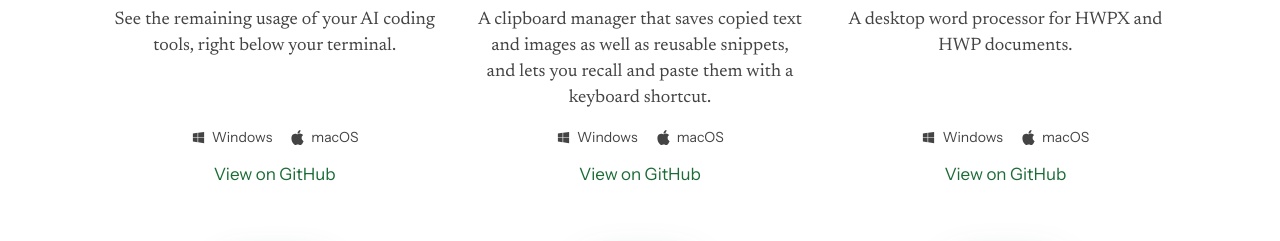
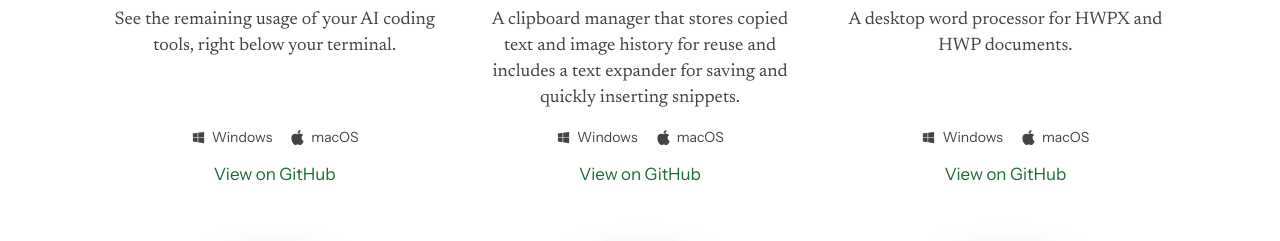
Before and after one commit to chojema/AppPark, a plain HTML site: page index.html in a window 1280 px wide. Shown: the part 481-722 px from the top of the page. Drawn offline with Linux system fonts and the light colour scheme; a web font is replaced by a local one.

Commit message:
Refine Chojema CopyKeep card description

```diff
--- a/index.html
+++ b/index.html
@@ -129,7 +129,7 @@
       <section class="app">
         <img src="assets/chojema-copykeep.svg?v=rounded-1" alt="" width="256" height="256">
         <h2 lang="en">Chojema CopyKeep</h2>
-        <p data-i18n="copyKeepLine">텍스트·이미지 복사 기록과 상용구를 저장하고, 단축키로 불러와 붙여넣는 클립보드 관리 앱입니다.</p>
+        <p data-i18n="copyKeepLine">텍스트·이미지 복사 기록을 보관해 재사용하고, 자주 쓰는 상용구도 저장해 바로 입력하는 클립보드 관리 앱입니다.</p>
         <ul class="platforms" lang="en" aria-label="지원 환경" data-i18n-label="platformsLabel">
           <li><svg viewBox="0 0 24 24" aria-hidden="true"><path d="M3 5.5 10.5 4.4v7.1H3zM11.5 4.3 21 3v8.5h-9.5zM3 12.5h7.5v7.1L3 18.5zM11.5 12.5H21V21l-9.5-1.3z"/></svg>Windows</li>
           <li><svg viewBox="0 0 24 24" aria-hidden="true"><path d="M12.152 6.896c-.948 0-2.415-1.078-3.96-1.04-2.04.027-3.91 1.183-4.961 3.014-2.117 3.675-.546 9.103 1.519 12.09 1.013 1.454 2.208 3.09 3.792 3.039 1.52-.065 2.09-.987 3.935-.987 1.831 0 2.35.987 3.96.948 1.637-.026 2.676-1.48 3.676-2.948 1.156-1.688 1.636-3.325 1.662-3.415-.039-.013-3.182-1.221-3.22-4.857-.026-3.04 2.48-4.494 2.597-4.559-1.429-2.09-3.623-2.324-4.39-2.376-2-.156-3.675 1.09-4.61 1.09zM15.53 3.83c.843-1.012 1.4-2.427 1.245-3.83-1.207.052-2.662.805-3.532 1.818-.78.896-1.454 2.338-1.273 3.714 1.338.104 2.715-.688 3.559-1.701"/></svg>macOS</li>
@@ -262,6 +262,6 @@
     </nav>
     <p class="copyright">© <span id="copyright-year">2026</span> Chulwoo Park</p>
   </footer>
-  <script src="script.js?v=copykeep-1"></script>
+  <script src="script.js?v=copykeep-2"></script>
 </body>
 </html>
--- a/script.js
+++ b/script.js
@@ -18,7 +18,7 @@
       moreShare: "더보기",
       platformsLabel: "지원 환경",
       widgetLine: "AI 코딩 도구의 남은 사용량을 터미널 바로 아래에서 확인합니다.",
-      copyKeepLine: "텍스트·이미지 복사 기록과 상용구를 저장하고, 단축키로 불러와 붙여넣는 클립보드 관리 앱입니다.",
+      copyKeepLine: "텍스트·이미지 복사 기록을 보관해 재사용하고, 자주 쓰는 상용구도 저장해 바로 입력하는 클립보드 관리 앱입니다.",
       doorooLine: "HWPX와 HWP 문서를 위한 데스크톱 워드 프로세서입니다.",
       editorLine: "Markdown과 HTML을 보이는 그대로 편집하고, TXT, JSON, SVG 등도 다루는 텍스트 편집기입니다.",
       fileDeskLine: "로컬 폴더와 FTP·FTPS·SFTP 서버의 파일을 좌우 2패널에서 다루는 데스크톱 파일 관리자입니다.",
@@ -44,7 +44,7 @@
       moreShare: "More",
       platformsLabel: "Available on",
       widgetLine: "See the remaining usage of your AI coding tools, right below your terminal.",
-      copyKeepLine: "A clipboard manager that saves copied text and images as well as reusable snippets, and lets you recall and paste them with a keyboard shortcut.",
+      copyKeepLine: "A clipboard manager that stores copied text and image history for reuse and includes a text expander for saving and quickly inserting snippets.",
       doorooLine: "A desktop word processor for HWPX and HWP documents.",
       editorLine: "A text editor that lets you edit Markdown and HTML as they appear, and also handles TXT, JSON, SVG, and more.",
       fileDeskLine: "A two-pane desktop file manager for local folders and FTP, FTPS, and SFTP servers.",
```
